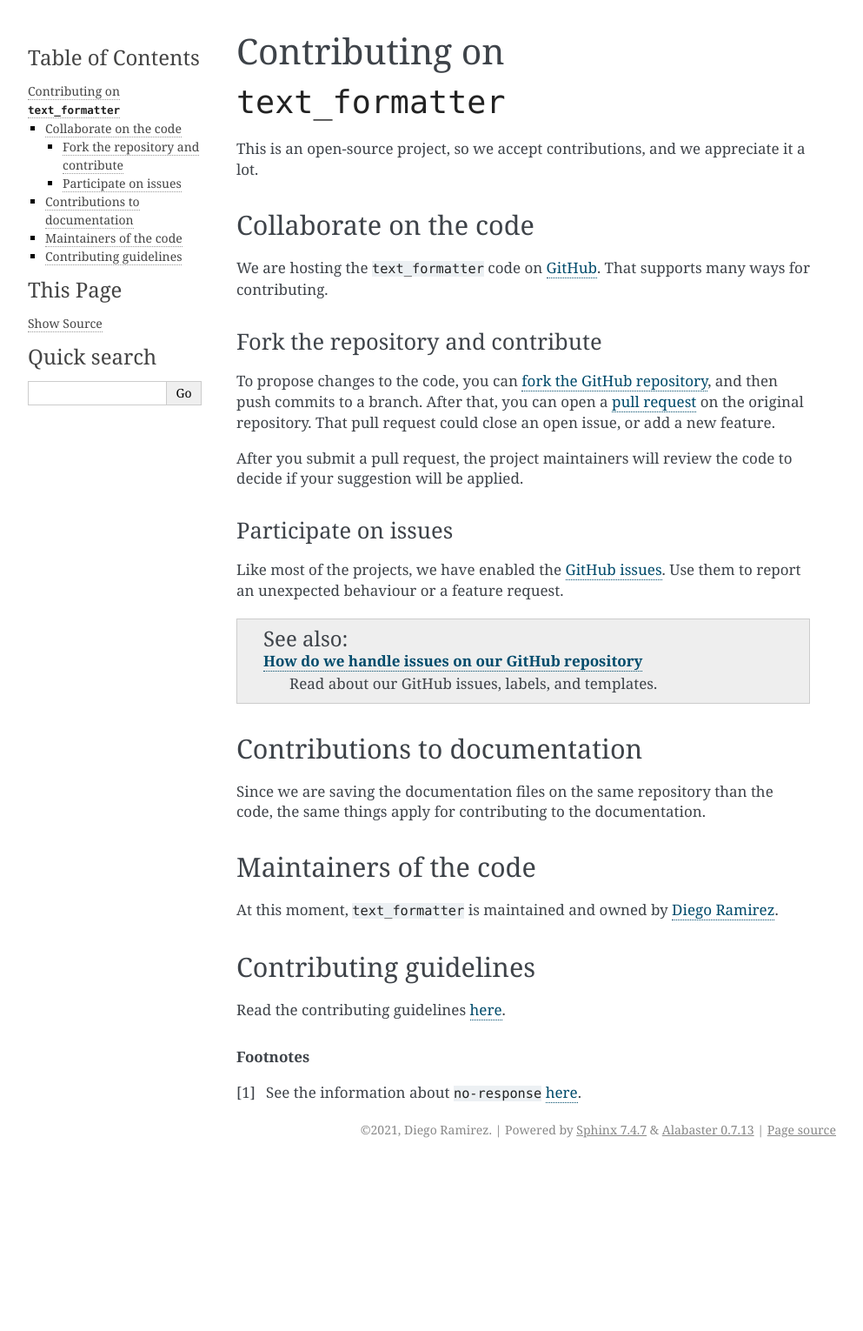
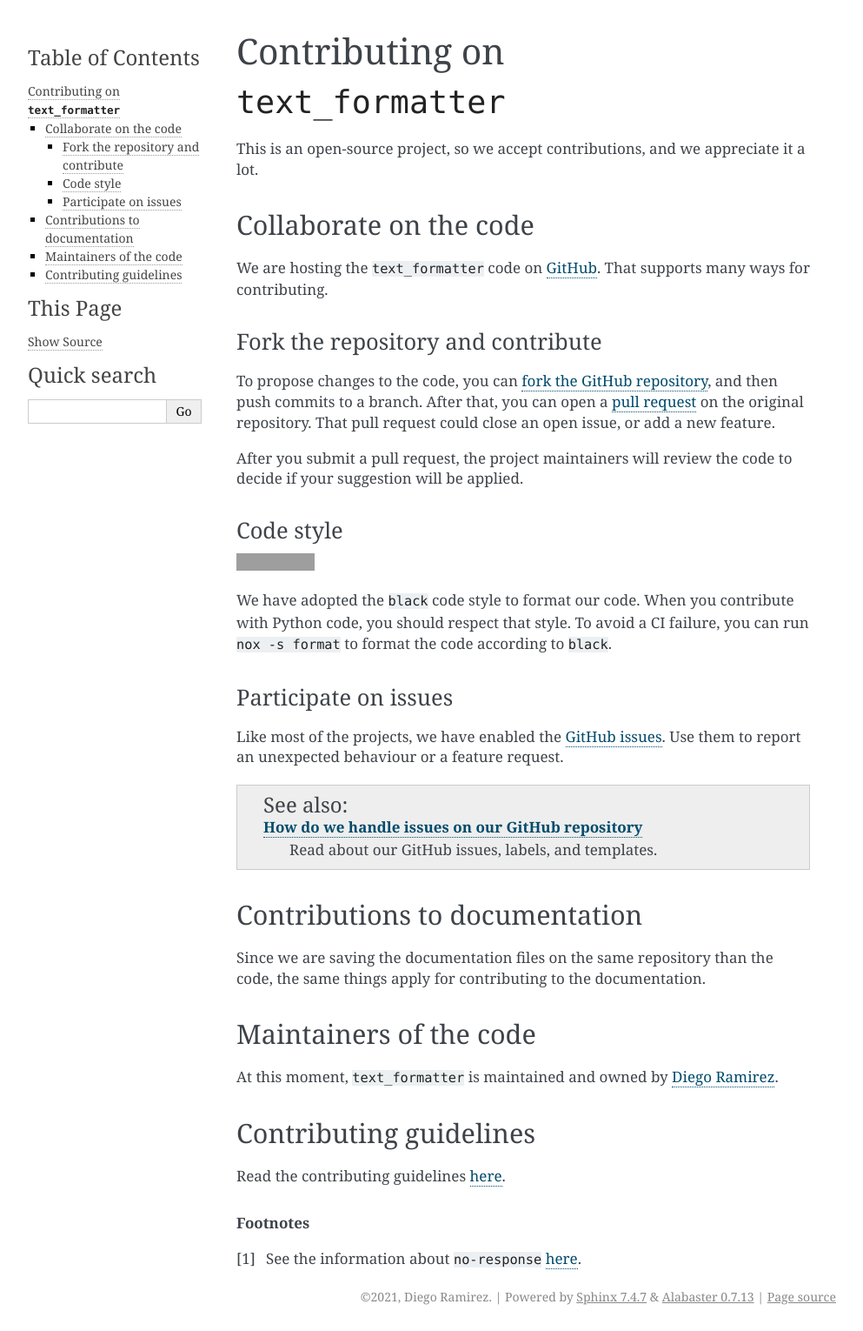
Before and after one commit to DiddiLeija/text_formatter, a Sphinx documentation site: the page built from docs/dev/contrib.rst, in a window 1280 px wide. Shown: the whole page at 87% size, without its empty margins (148-1141 px from the left). Built offline with Sphinx 7.4.7, drawn with Linux system fonts in a browser that asks for light colours; before the commit the page ends 1338 px from its top, so only the background shows below that; grey boxes are pictures that could not be loaded.

Commit message:
Update contrib.rst
Mention black on our docs.

```diff
--- a/docs/dev/contrib.rst
+++ b/docs/dev/contrib.rst
@@ -21,6 +21,15 @@
 
 After you submit a pull request, the project maintainers will review the code to decide if your suggestion will
 be applied.
+
+Code style
+^^^^^^^^^^
+
+.. image:: https://img.shields.io/badge/code%20style-black-000000.svg
+    :target: https://github.com/psf/black
+
+We have adopted the ``black`` code style to format our code. When you contribute with Python code, you should
+respect that style. To avoid a CI failure, you can run ``nox -s format`` to format the code according to ``black``.
 
 Participate on issues
 ^^^^^^^^^^^^^^^^^^^^^
```
